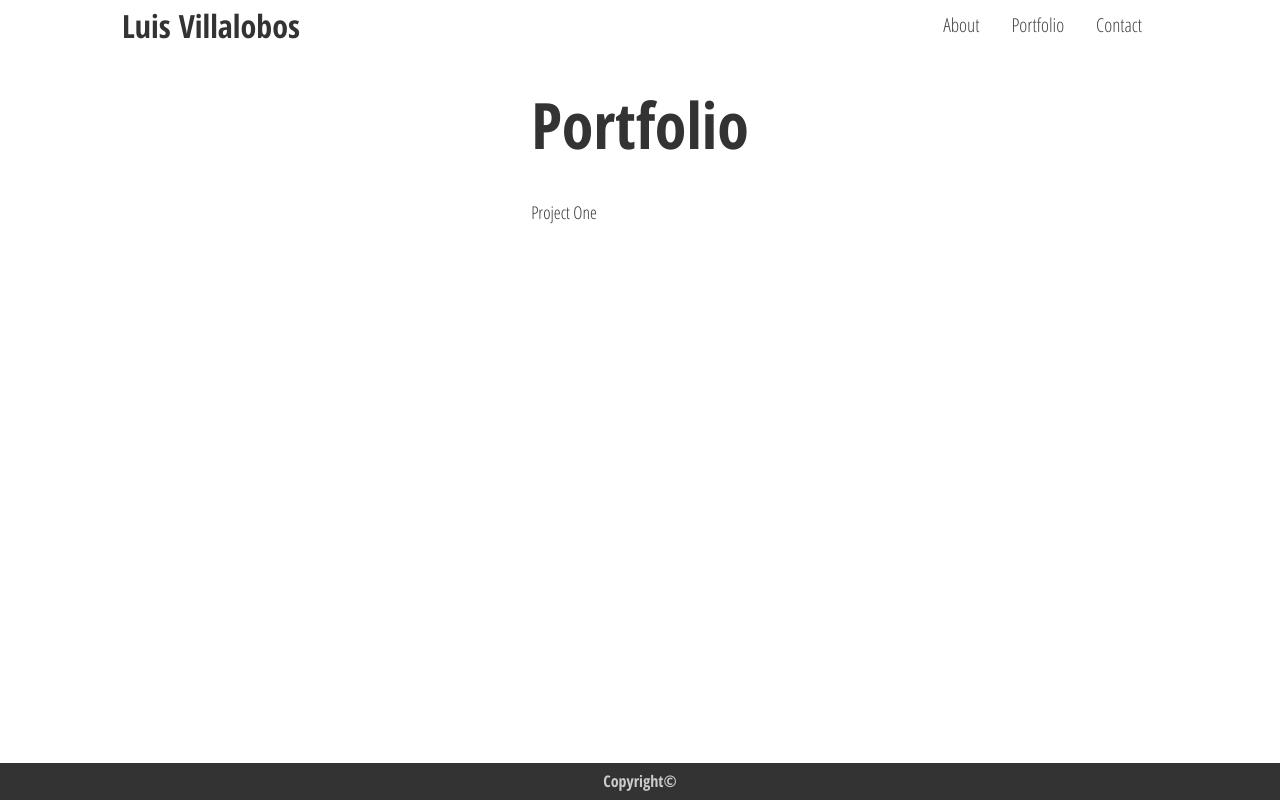
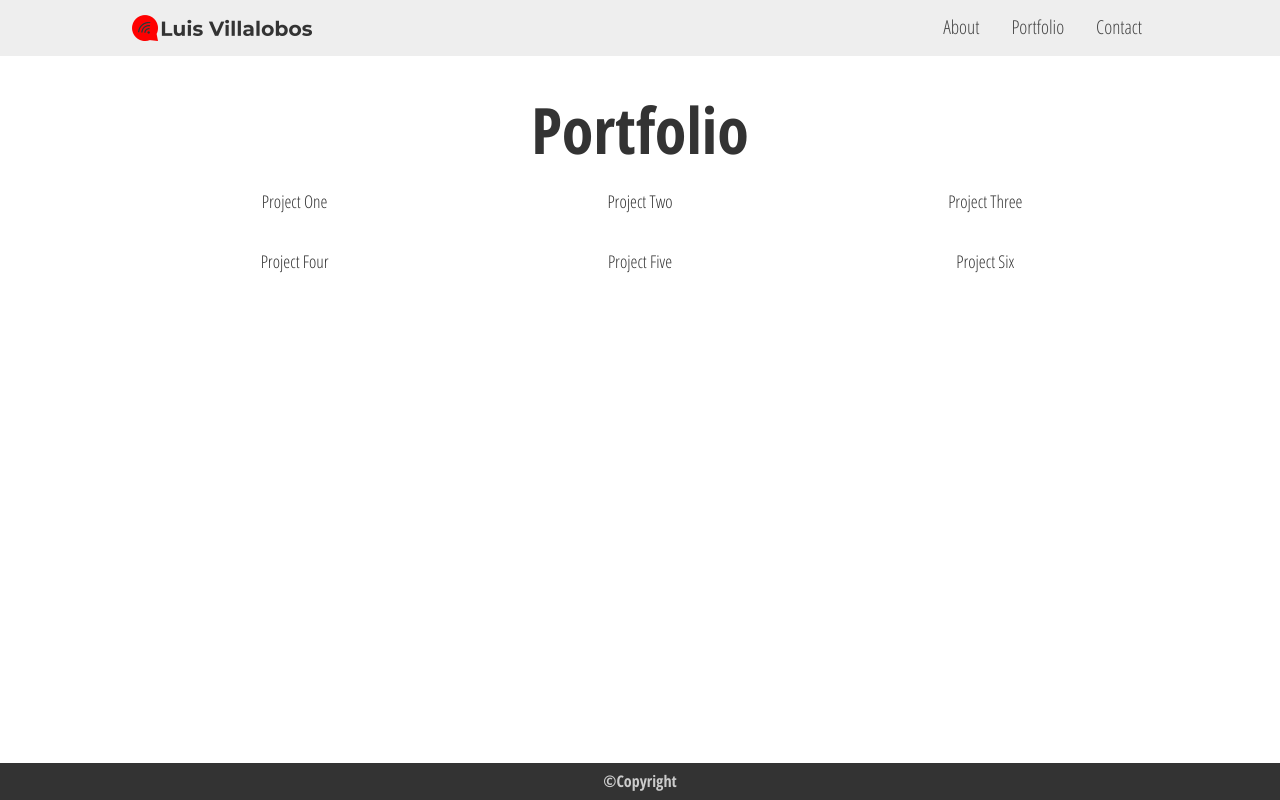
Before and after one commit to luisvlobos/Updated-Portfolio, a plain HTML site: page portfolio.html in a window 1280 px wide. Drawn offline with Linux system fonts and the light colour scheme; files whose address does not match are found by name.

Commit message:
added logo, changed styling on all pages

```diff
--- a/assests/style.css
+++ b/assests/style.css
@@ -45,6 +45,7 @@ ul {
     font-size: 1.2rem;
     padding-top: 0.3rem;
     padding-bottom: 0.3rem;
+    background-color: #eee;
 }
 
 .navbar .container {
@@ -54,6 +55,7 @@ ul {
 
 .navbar .logo {
     font-size: 2rem;
+    /* width: 130px; */
 }
 
 .navbar .nav {
@@ -68,7 +70,7 @@ ul {
 }
 .navbar .nav a:hover {
     border-bottom: .5px solid #333;
-    color: red;
+    color: #ff0000;
     transition: border-bottom 300ms, color 300ms;
 }
 
@@ -98,19 +100,26 @@ ul {
 }
 
 .portfolio .container {
-    display: grid;
-    grid-template-columns: repeat(2 1fr);
+    /* display: grid;
+    grid-template-columns: repeat(2 1fr); */
     grid-gap: 1rem;
     align-items: center;
     justify-content: center;
 }
 
 .portfolio h1 {
+    text-align: center;
     font-size: 4rem;
     color: var(--primary-color);
 }
 .portfolio p {
     margin: 1rem 0;
+}
+/* Portfolio project section */
+.project-wrapper {
+    display: grid;
+    grid-template-columns: repeat(3, 1fr);
+    text-align: center;
 }
 
 /* ***************** */
@@ -153,6 +162,7 @@ button {
     color: #333;
     background-color: #fff;
     font-size: 1.1rem;
+    cursor: pointer;
 }
 
 input, textarea {
@@ -160,13 +170,12 @@ input, textarea {
     width: 100%;
     border-radius: 2px;
     font-size: 1.1rem;
+    color: #333;
+    border-style: none;
+    border: 1px solid #555;
 }
 
 textarea:focus, input:focus,
 button:focus {
     outline: none;
 }
-
-input {
-    color: #999;
-}
--- a/portfolio.html
+++ b/portfolio.html
@@ -12,7 +12,7 @@
     <!-- Navigation -->
     <nav class="navbar">
         <div class="container">
-            <h1 class="logo">Luis Villalobos</h1>
+            <img class="logo" src="./images/logo.png" alt="logo">
             <ul class="nav">
                 <li><a href="index.html" id="home">About</a></li>
                 <li><a href="portfolio.html" id="portfolio">Portfolio</a></li>
@@ -27,8 +27,13 @@
             <div>
                 <h1>Portfolio</h1>
             </div>
-            <div>
+            <div class="project-wrapper">
                 <p>Project One</p>
+                <p>Project Two</p>
+                <p>Project Three</p>
+                <p>Project Four</p>
+                <p>Project Five</p>
+                <p>Project Six</p>
             </div>
         </div>
     </section>
@@ -37,7 +42,7 @@
     <footer class="section-footer">
         <div class="container">
             <div>
-                <h2>Copyright&copy;</h2>
+                <h2>&copy;Copyright</h2>
             </div>
         </div>
     </footer>
```
Also changed, not shown: contact.html (+4 -4 lines), index.html (+2 -2 lines), images/logo.png (added).
